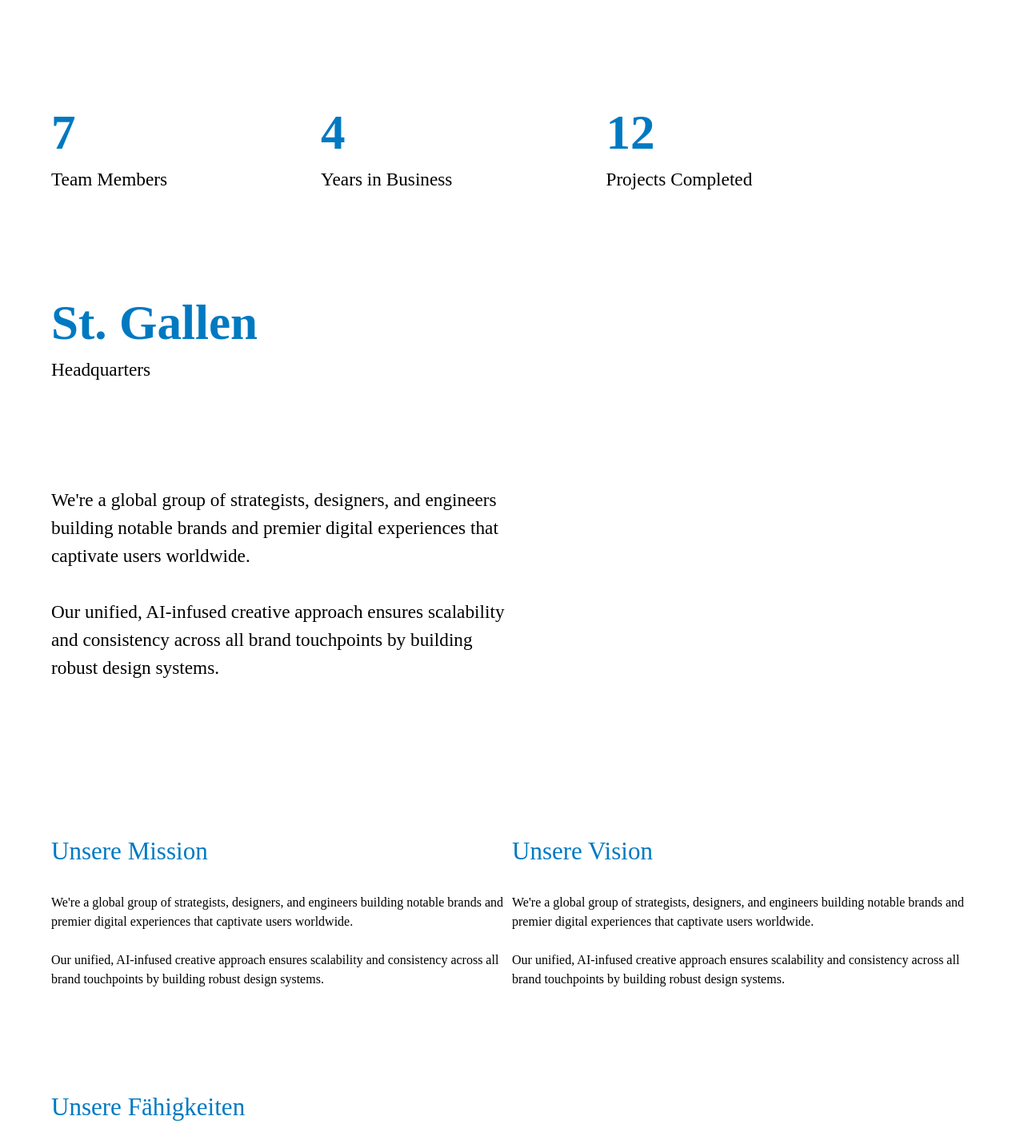
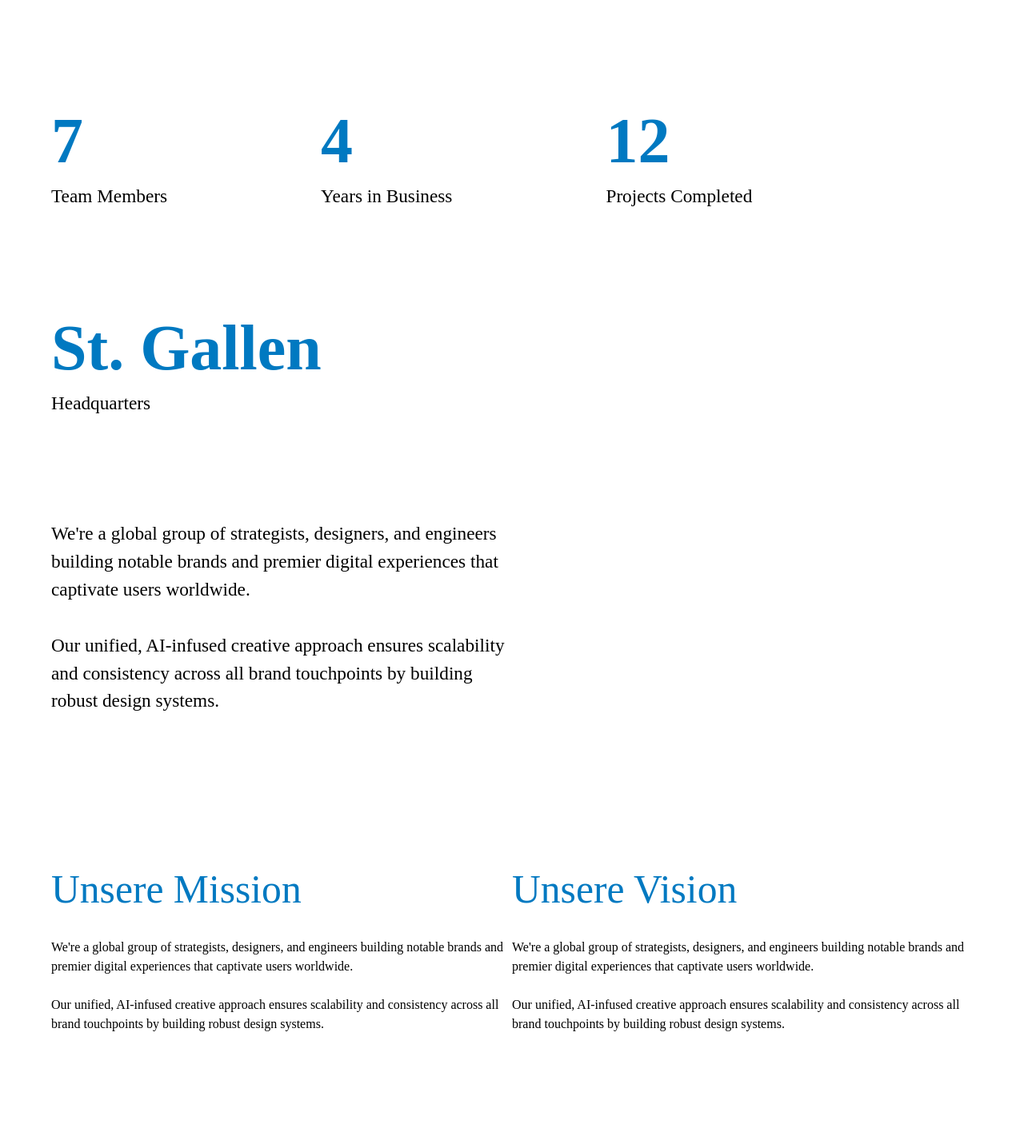
Before and after one commit to arberhal/cleys-dev, a SvelteKit app: page /ueberuns in a window 1280 px wide. Shown: the part 780-2206 px from the top of the page at 80% size. Built offline with nearby package versions, Linux system fonts and the light colour scheme; a web font is replaced by a local one.

Commit message:
ueberuns section completede

```diff
--- a/src/components/Hero.svelte
+++ b/src/components/Hero.svelte
@@ -1,6 +1,6 @@
 <script>
     import PrimaryButton from "./primary-button.svelte";
-    import Shopify from "../lib/images/Shopify_Secondary.png";
+    import Shopify from "../lib/images/Shopify.png";
     import Hostpoint from "../lib/images/Hostpoint.png";
     import Shore from "../lib/images/shore.png";
 </script>
--- a/src/components/services.svelte
+++ b/src/components/services.svelte
@@ -93,4 +93,5 @@
         <div class="mt-4">
             <button class="py-3 px-4 bg-black text-white rounded-[5px] text-xxs">Explore Webentwicklung</button>
         </div>
+      </div>
 </section>
--- a/src/components/ueberUns/Customer.svelte
+++ /dev/null
@@ -1,17 +0,0 @@
-<script>
-    import PrimaryButton from "../primary-button.svelte";
-</script>
-
-<section class=" flex lg:justify-center mt-32 lg:mt-60">
-    <div class="lg:w-[1440px] mx-4 lg:mx-16 lg:max-w-[1440px]">
-     <div class="text-display-md text-[#0079C1] font-bold"><h2>Mit unseren Partnern erreichen wir mehr</h2></div>
-     <div>
-        <img src="" alt="">
-        <div>
-            <p><b>Hostpoint AG</b></p>
-            <p class="mt-2">Webhosting-Providerrr</p>
-            <PrimaryButton text="Mehr erfahren" />
-        </div>
-     </div>
-    </div>
-  </section>
--- a/src/components/ueberUns/Hero.svelte
+++ b/src/components/ueberUns/Hero.svelte
@@ -5,7 +5,7 @@
 <section class="flex justify-center mt-12">
   <div class="mx-4 flex flex-col lg:flex-row lg:mx-16 lg:max-w-[1440px]">
     <div>
-      <div class="text-display-md text-[#0079C1] font-bold">
+      <div class="text-display-md text-[#0079C1] font-bold lg:text-[52px]">
         <h2>We transform brands through elevated digital experiences</h2>
       </div>
       <div class=" mt-8 text-body">
@@ -26,7 +26,7 @@
       </div>
     </div>
     <div>
-      <img src={cubic} alt="" />
+      <img src={cubic} alt="cubic" />
     </div>
   </div>
 </section>
--- a/src/components/ueberUns/Info.svelte
+++ b/src/components/ueberUns/Info.svelte
@@ -35,17 +35,17 @@
   <div class="mx-4 flex flex-col max-w-[1440px] lg:mx-16">
     <div class="lg:flex lg:flex-row ">
       <div class="lg:mr-48">
-        <p class="text-display-lg text-[#0079C1] font-bold mt-8">{$teamMembers}</p>
+        <p class="text-display-lg text-[#0079C1] font-bold mt-8 lg:text-[80px]">{$teamMembers}</p>
         <p class="text-body mt-2">Team Members</p>
       </div>
       <div class="lg:mr-48">
-        <p class="text-display-lg text-[#0079C1] font-bold mt-8">
+        <p class="text-display-lg text-[#0079C1] font-bold mt-8 lg:text-[80px]">
           {$yearsInBusiness}
         </p>
         <p class="text-body mt-2">Years in Business</p>
       </div>
       <div>
-        <p class="text-display-lg text-[#0079C1] font-bold mt-8">
+        <p class="text-display-lg text-[#0079C1] font-bold mt-8 lg:text-[80px]">
           {$projectsCompleted}
         </p>
         <p class="text-body mt-2">Projects Completed</p>
@@ -53,7 +53,7 @@
     </div>
     <div>
       <div class="mt-32">
-        <p class="text-display-lg text-[#0079C1] font-bold mt-8">St. Gallen</p>
+        <p class="text-display-lg text-[#0079C1] font-bold mt-8 lg:text-[80px]">St. Gallen</p>
         <p class="text-body mt-2">Headquarters</p>
         <p class="mt-32 text-body lg:w-1/2">
           We're a global group of strategists, designers, and engineers building
--- /dev/null
+++ b/src/components/ueberUns/Partner.svelte
@@ -0,0 +1,23 @@
+<script>
+import Hostpoint from "$lib/images/Hostpoint.png";
+</script>
+
+<section class=" flex lg:justify-center mt-32 lg:mt-60">
+  <div class="lg:w-[1440px] mx-4 lg:mx-16 lg:max-w-[1440px]">
+    <div><h2 class="text-display-md text-[#0079C1]">Unsere Fähigkeiten</h2></div>
+  <ul class="lg:flex mt-8">
+    <li class="lg:w-1/3">
+      <h2 class="text-heading-md font-bold mb-4 ">Hostpoint</h2>
+      <p class="text-body-md mb-4 text-[#637695]">Hostpoint ist der führende Schweizer Webhosting- und Domainanbieter.</p>
+    </li>
+    <li class="lg:w-1/3">
+      <h2 class="text-heading-md font-bold mb-4">Shopify</h2>
+      <p class="text-body-md mb-4 text-[#637695]">Shopify ist ein shop anbieter</p>
+    </li>
+    <li class="lg:w-1/3">
+      <h2 class="text-heading-md font-bold mb-4">Shore</h2>
+      <p class="text-body-md mb-4 text-[#637695]">Roberto Ciancarullo</p>
+    </li>
+  </ul>
+  </div>
+</section>
--- a/src/components/ueberUns/Vision.svelte
+++ b/src/components/ueberUns/Vision.svelte
@@ -6,7 +6,7 @@
   <div class="mx-4 flex flex-col max-w-[1440px] lg:mx-16">
     <div class="lg:flex lg:justify-between">
     <div>
-      <h2 class="text-heading-lg text-[#0079C1]">Unsere Mission</h2>
+      <h2 class="text-display-md text-[#0079C1]">Unsere Mission</h2>
       <p class="mt-8">
         We're a global group of strategists, designers, and engineers building
         notable brands and premier digital experiences that captivate users
@@ -18,7 +18,7 @@
       </p>
     </div>
     <div class="mt-20 lg:mt-0">
-        <h2 class="text-heading-lg text-[#0079C1]">Unsere Vision</h2>
+        <h2 class="text-display-md text-[#0079C1]">Unsere Vision</h2>
       <p class="mt-8">
         We're a global group of strategists, designers, and engineers building
         notable brands and premier digital experiences that captivate users
@@ -30,7 +30,7 @@
       </p>
     </div>
 </div>
-<div class="mt-32"><h2 class="text-heading-lg text-[#0079C1]">Unsere Fähigkeiten</h2></div>
+<div class="mt-32"><h2 class="text-display-md text-[#0079C1]">Unsere Fähigkeiten</h2></div>
 
 <div class="lg:flex lg:flex-wrap lg:justify-between">
     <div class="mt-12 lg:w-1/3">
--- a/src/routes/+layout.svelte
+++ b/src/routes/+layout.svelte
@@ -5,7 +5,7 @@
 </script>
 
 <Header/>
-<main class="h-[500vh] z-999">
+<main>
     <slot/>
 </main>
 <Footer/>
--- a/src/routes/ueberuns/+page.svelte
+++ b/src/routes/ueberuns/+page.svelte
@@ -2,10 +2,10 @@
 import Hero from "../../components/ueberUns/Hero.svelte";
 import Info from "../../components/ueberUns/Info.svelte";
 import Vision from "../../components/ueberUns/Vision.svelte";
-import Customer from "../../components/ueberUns/Customer.svelte";
+import Partner from "../../components/ueberUns/Partner.svelte";
 </script>
 
 <Hero />
 <Info />
 <Vision />
-<Customer />
+<Partner />
```
Also changed, not shown: src/lib/images/Shopify.png (renamed from src/lib/images/Shopify_Secondary.png).
